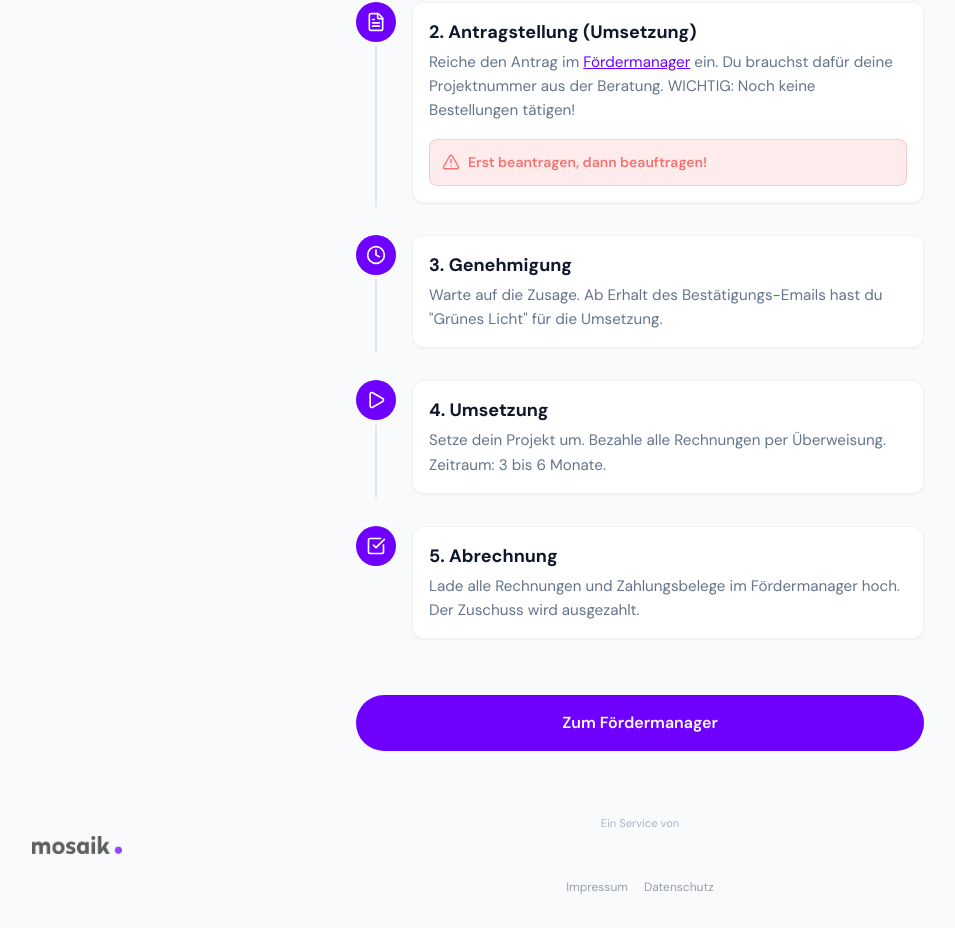
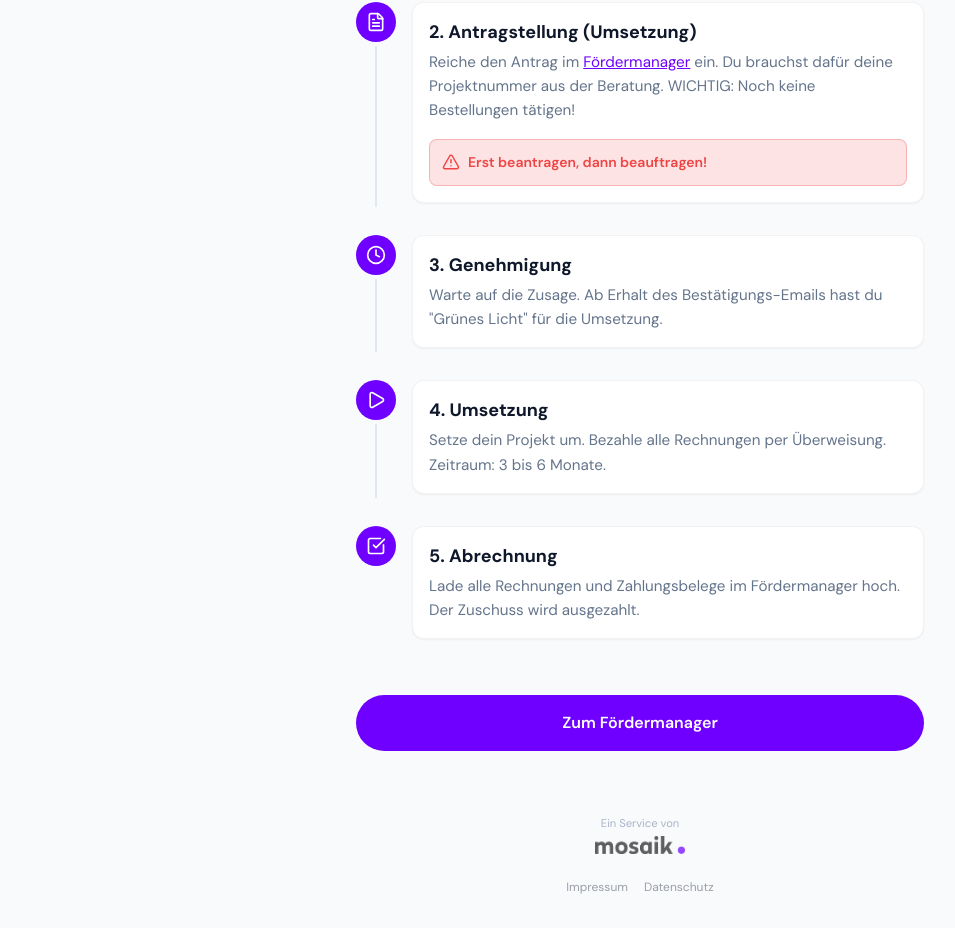
Before and after one commit to andischwaiger87-oss/KMU-Foerderung, a React (Vite) app: page /roadmap in a window 1280 px wide. Shown: the part 367-1295 px from the top of the page, without its empty margins (0-955 px from the left). Built offline with nearby package versions, Linux system fonts and the light colour scheme.

Commit message:
Fix: Darstellungsprobleme im Dark Mode behoben (Resources & Checklist)

```diff
--- a/src/components/Footer.jsx
+++ b/src/components/Footer.jsx
@@ -12,7 +12,7 @@ export default function Footer() {
             <p style={{ fontSize: '0.7rem', color: 'var(--color-text-dim)', marginBottom: '0.25rem' }}>
                 Ein Service von
             </p>
-            <a href="https://mosaik-design.at" target="_blank" rel="noopener noreferrer">
+            <a href="https://mosaik-design.at" target="_blank" rel="noopener noreferrer" style={{ display: 'inline-flex', justifyContent: 'center', width: '100%' }}>
                 {/* Helles Logo für Dark Mode */}
                 <img
                     src="/mosaik-logo.png"
--- a/src/components/wizard/StepConsultation.jsx
+++ b/src/components/wizard/StepConsultation.jsx
@@ -25,7 +25,14 @@ export default function StepConsultation({ onNext }) {
                 </button>
             </div>
 
-            <div className={styles.infoBox} style={{ marginTop: '2rem', fontSize: '0.9rem', padding: '1rem', background: 'var(--color-surface)', borderRadius: 'var(--radius-md)' }}>
+            <div className={styles.infoBox} style={{
+    marginTop: '2rem',
+    fontSize: '0.9rem',
+    padding: '1rem',
+    background: 'var(--color-surface)',
+    border: '1px solid var(--color-surface-hover)', // Füge einen subtilen Rahmen hinzu
+    borderRadius: 'var(--radius-md)'
+}}>
                 <p style={{ display: 'flex', alignItems: 'center', gap: '0.5rem', marginBottom: '0.5rem' }}>
                     <HelpCircle size={16} color="var(--color-primary)" />
                     <strong>Warum Beratung?</strong>
--- a/src/views/Resources.module.css
+++ b/src/views/Resources.module.css
@@ -55,7 +55,7 @@
 }
 
 .accordionItem {
-    border-bottom: 1px solid #e2e8f0;
+    border-bottom: 1px solid rgba(128, 128, 128, 0.2); /* HIER GEÄNDERT */
 }
 
 .accordionItem:last-child {
@@ -68,7 +68,7 @@
     display: flex;
     justify-content: space-between;
     align-items: center;
-    background: white;
+    background: transparent; /* HIER GEÄNDERT: von white auf transparent */
     text-align: left;
     font-weight: 600;
     font-size: 1rem;
@@ -95,7 +95,7 @@
     display: block;
     width: 100%;
     padding: 1rem;
-    background: white;
+    background: transparent; /* HIER GEÄNDERT: von white auf transparent */
     color: var(--color-primary);
     border: 2px solid var(--color-primary);
     border-radius: var(--radius-full);
--- a/src/views/Roadmap.jsx
+++ b/src/views/Roadmap.jsx
@@ -74,9 +74,10 @@ export default function Roadmap() {
                             <p className={styles.description}>{step.content}</p>
                             {step.warning && (
     <div className={styles.warning} style={{
-                                    background: 'rgba(239, 68, 68, 0.1)',
-                                    border: '1px solid rgba(239, 68, 68, 0.2)',
-                                    color: '#f87171',
+        // Nutzen wir eine etwas neutralere Farbe für beide Themes
+        background: 'rgba(239, 68, 68, 0.15)',
+        border: '1px solid rgba(239, 68, 68, 0.3)',
+        color: '#ef4444', // Ein rot, das auf hell und dunkel lesbar ist
         padding: '0.75rem',
         borderRadius: '8px',
         display: 'flex',
--- a/src/views/Roadmap.module.css
+++ b/src/views/Roadmap.module.css
@@ -81,8 +81,9 @@
 .warning {
     margin-top: var(--spacing-md);
     padding: var(--spacing-sm) var(--spacing-md);
-    background: #fff1f2;
-    color: #be123c;
+    background: rgba(239, 68, 68, 0.1); /* HIER GEÄNDERT */
+    color: #ef4444; /* HIER GEÄNDERT */
+    border: 1px solid rgba(239, 68, 68, 0.2); /* HIER GEÄNDERT */
     border-radius: var(--radius-sm);
     font-size: 0.875rem;
     display: flex;
```
Lines whose indentation alone changed are shown as unchanged.
